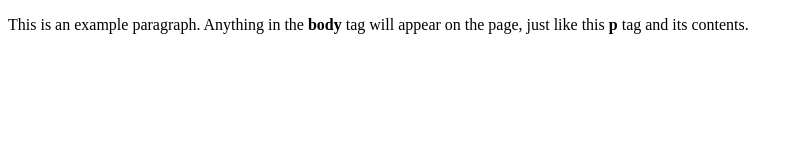
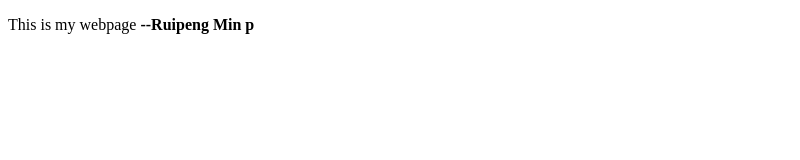
Before and after one commit to maxwellmin/maxwellmin.github.io, a plain HTML site: page index.html in a window 1280 px wide. Shown: the whole page, without its empty margins (0-800 px from the left). Drawn offline with Linux system fonts and the light colour scheme.

Commit message:
Update index.html

```diff
--- a/index.html
+++ b/index.html
@@ -4,6 +4,6 @@
     <title>This is my webpage</title>
   </head>
   <body>
-    <p>This is an example paragraph. Anything in the <strong>body</strong> tag will appear on the page, just like this <strong>p</strong> tag and its contents.</p>
+    <p>This is my webpage <strong>--Ruipeng Min</strong>  <strong>p</strong> </p>
   </body>
 </html>
```
